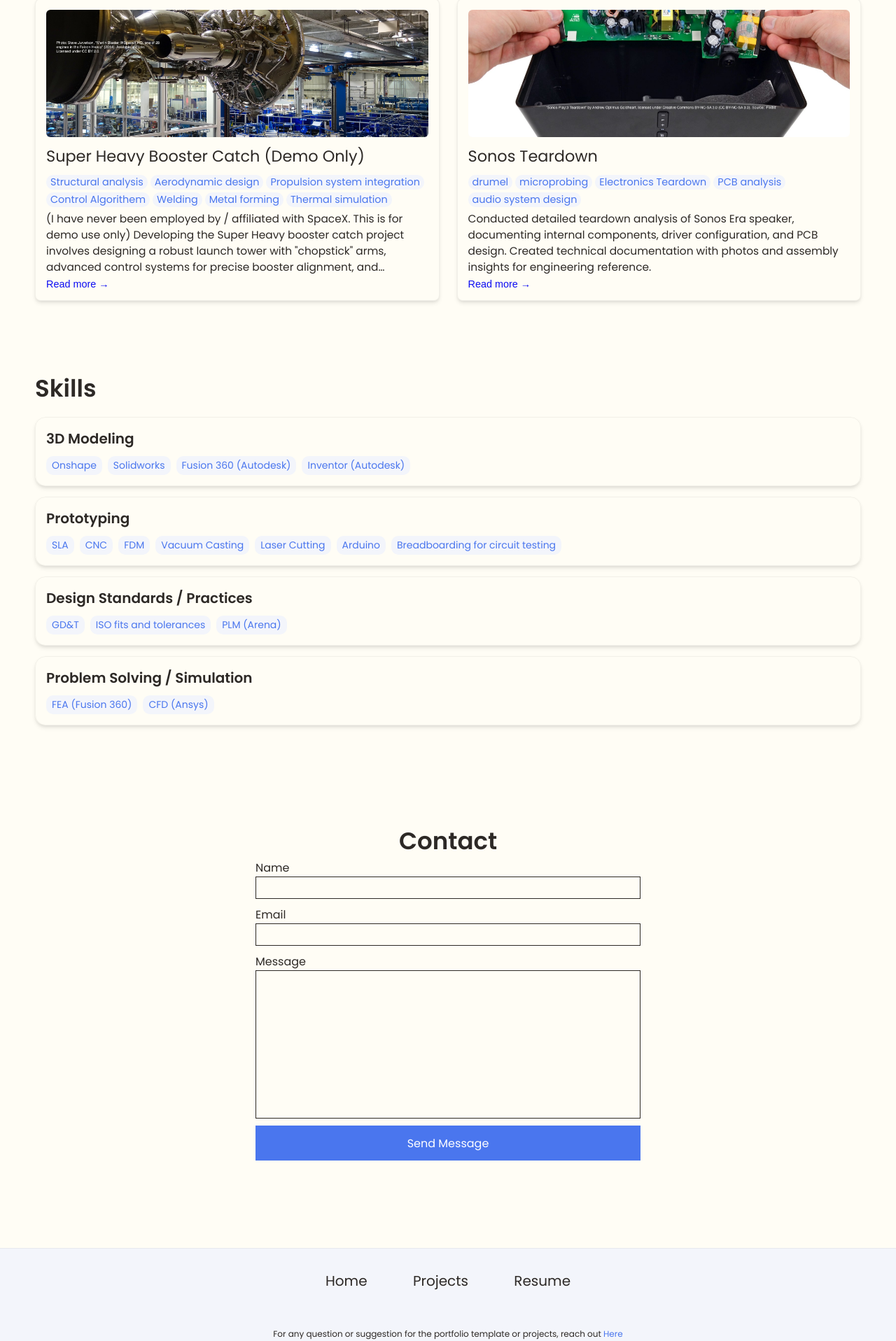
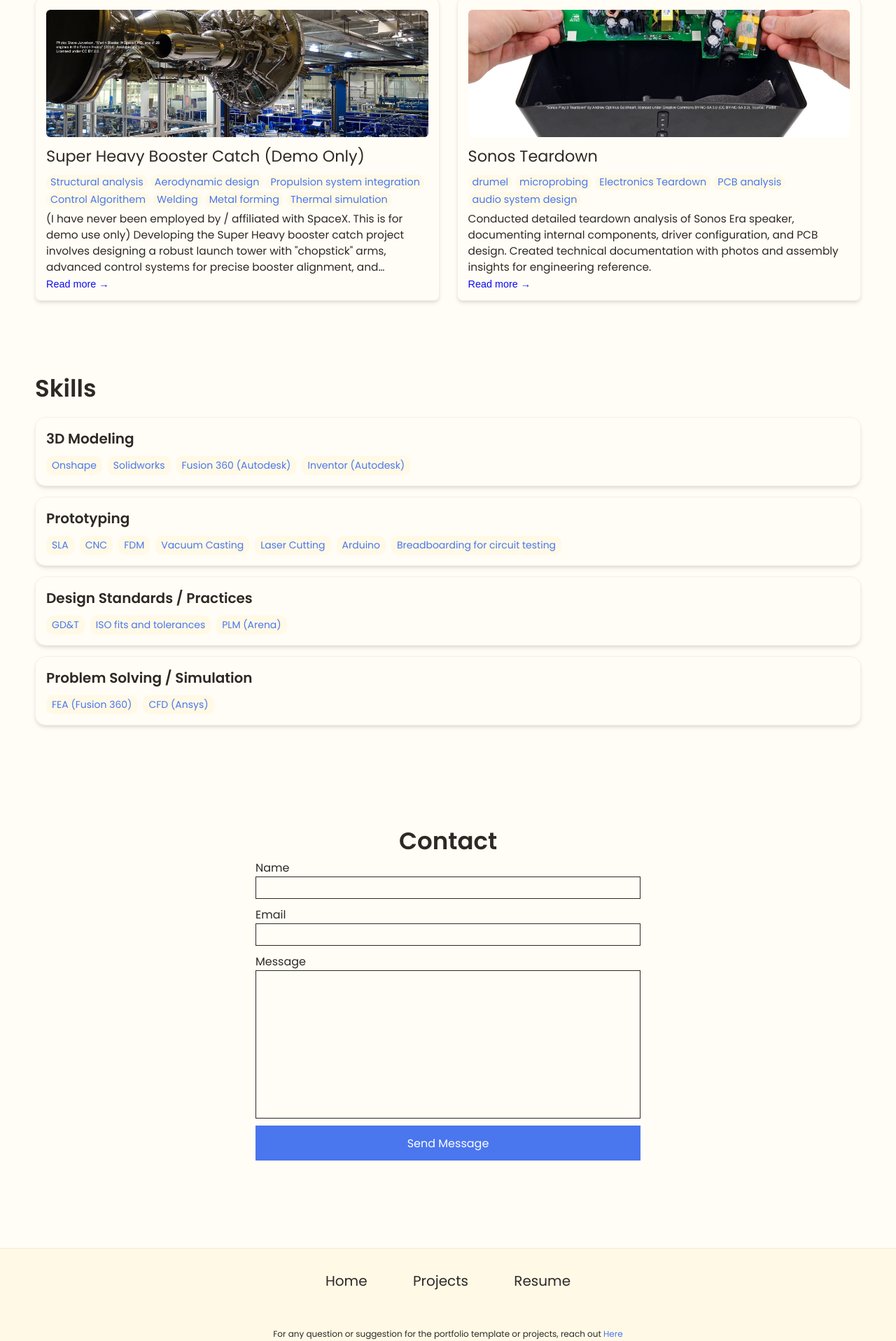
Before and after one commit to colecpickett/colecpickett.github.io, a Jekyll site: the page built from index.html, in a window 1280 px wide. Shown: the part 1096-3013 px from the top of the page at 70% size. Built offline with Jekyll 4.4.1, drawn with Linux system fonts in a browser that asks for light colours.

Commit message:
Update _config.yml

```diff
--- a/_config.yml
+++ b/_config.yml
@@ -81,7 +81,7 @@ colors: # this is the basic theme
   link: "#4a76ee"
   highlight: "#0c0cf2"
   background: "#fffdf5"
-  light_background: "#f3f5fb"
+  light_background: "#fff9e6"
 
 # A few examples.
 basic theme:
```
